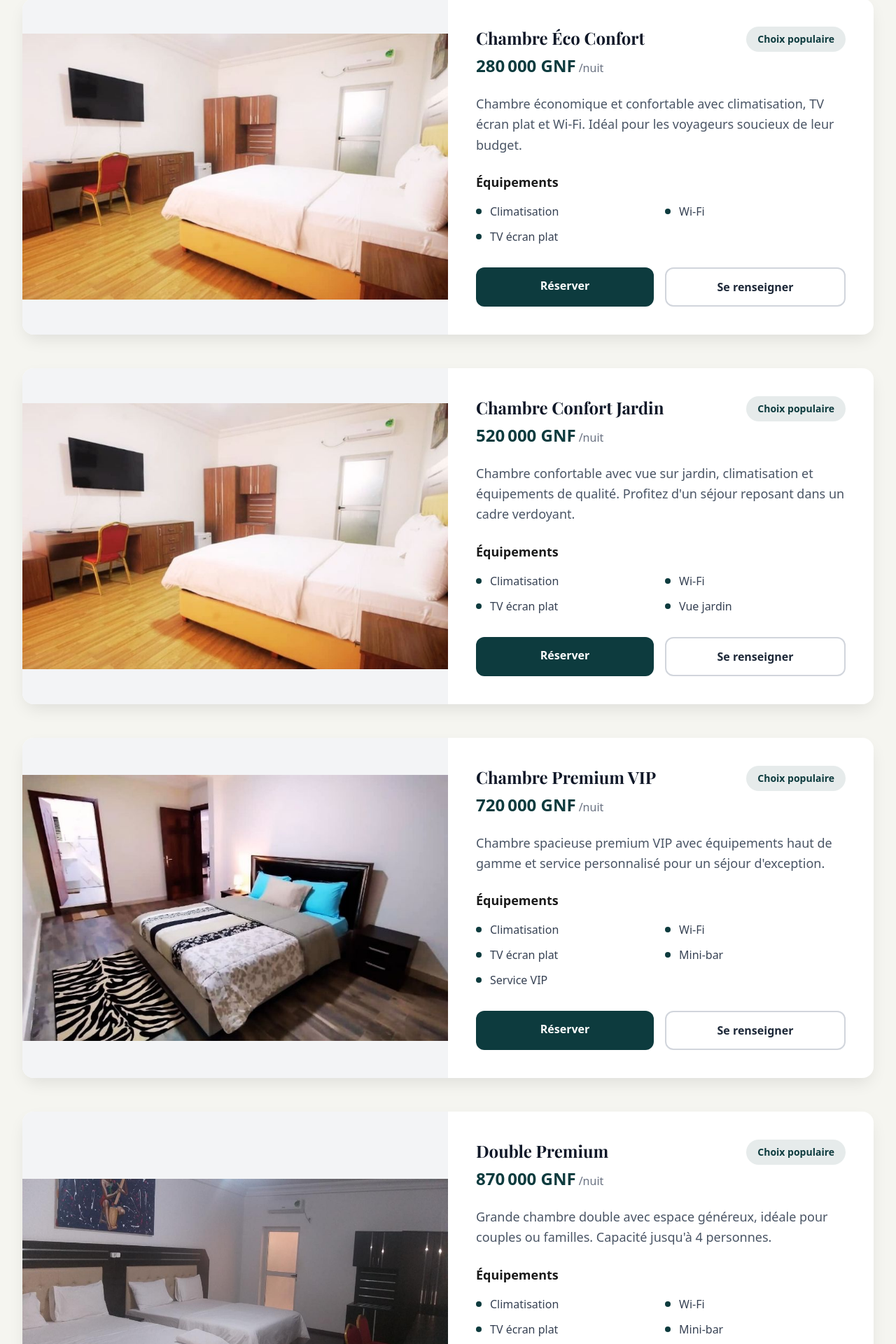
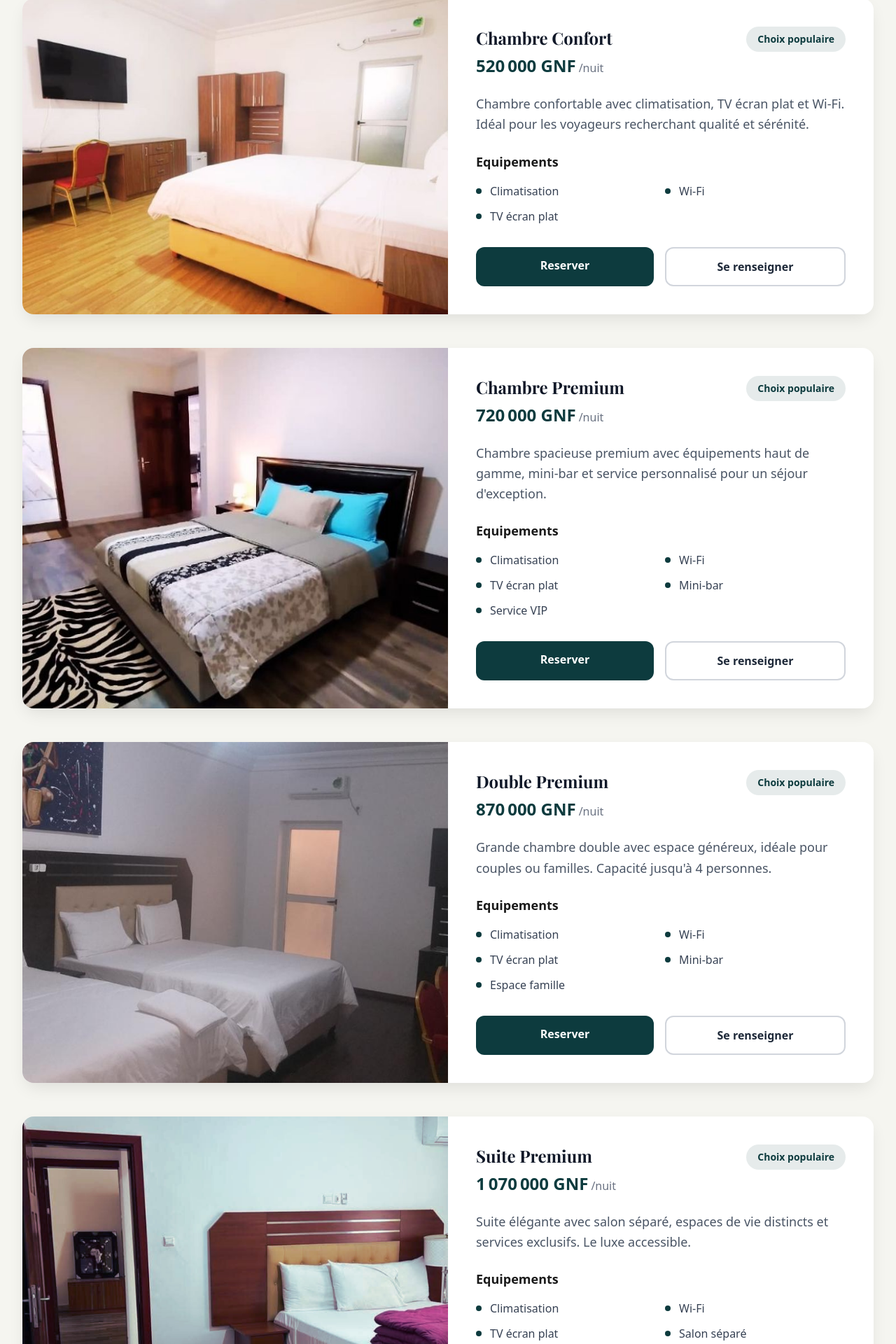
Before and after one commit to kabasidik-ai/djamiyah-group, a Next.js app: page /en/rooms in a window 1280 px wide. Shown: the part 639-2559 px from the top of the page at 70% size. Built offline with nearby package versions, Linux system fonts and the light colour scheme; a web font is replaced by a local one.

Commit message:
feat: standardize rooms - 5 standardized room types with slugs

```diff
--- a/src/app/[locale]/page.tsx
+++ b/src/app/[locale]/page.tsx
@@ -1,82 +1,53 @@
 import Link from 'next/link'
 import Image from 'next/image'
-import { restaurant, conferences, siteConfig } from '@/data/content'
+import { restaurant, conferences, siteConfig, rooms, roomImages } from '@/data/content'
 import { createServerClient } from '@/lib/supabase'
 import { Home as HomeIcon, UtensilsCrossed, BookOpen, ArrowRight } from 'lucide-react'
 import { VideoHero } from '@/components/VideoHero'
 
-const roomImages: Record<string, string> = {
-  'Chambre Éco Confort': '/images/maison-blanche/chambre-confort.jpg',
-  'Chambre Confort Jardin': '/images/maison-blanche/chambre-confort.jpg',
-  'Chambre Premium VIP': '/images/maison-blanche/chambre-premium.jpg',
-  'Double Premium': '/images/maison-blanche/double-premium.jpg',
-  'Grande Suite Prestige': '/images/maison-blanche/suite-prestige.jpg',
-}
-
 type HomeRoom = {
   id: string
+  slug: string
   name: string
   description: string
   price: number
   image: string
 }
 
-const canonicalHomeRooms = [
-  {
-    name: 'Chambre Éco Confort',
-    description: 'Chambre économique et confortable avec climatisation, TV écran plat et Wi-Fi.',
-    price: 280000,
-  },
-  {
-    name: 'Chambre Confort Jardin',
-    description:
-      'Chambre confortable avec vue sur jardin, climatisation et équipements de qualité.',
-    price: 520000,
-  },
-  {
-    name: 'Chambre Premium VIP',
-    description: 'Chambre spacieuse premium VIP avec équipements haut de gamme.',
-    price: 720000,
-  },
-  {
-    name: 'Double Premium',
-    description: 'Grande chambre double avec espace généreux, idéale pour couples ou familles.',
-    price: 870000,
-  },
-  {
-    name: 'Grande Suite Prestige',
-    description: 'Notre suite la plus luxueuse avec grands volumes et services exclusifs.',
-    price: 1620000,
-  },
-] as const
+// Canonical room names for homepage ordering
+const heroLayoutOrder = ['suite-prestige', 'chambre-premium', 'double-premium']
+const lowerLayoutOrder = ['chambre-confort', 'suite-premium']
 
 async function getRoomsForHomepage(): Promise<HomeRoom[]> {
-  const fallbackRooms: HomeRoom[] = canonicalHomeRooms.map((room) => ({
-    id: room.name,
+  // Fallback rooms from canonical data
+  const fallbackRooms: HomeRoom[] = rooms.map((room) => ({
+    id: room.slug,
+    slug: room.slug,
     name: room.name,
     description: room.description,
     price: room.price,
-    image: roomImages[room.name] || '/images/corporate/suite-premium.jpg',
+    image: roomImages[room.slug] || '/images/corporate/suite-premium.jpg',
   }))
 
   try {
     const supabase = await createServerClient()
     const { data, error } = await supabase
       .from('rooms')
-      .select('id, name, description, price_per_night, images, is_available')
+      .select('id, slug, name, description, price_per_night, images, is_available')
       .eq('is_available', true)
 
     if (error || !data?.length) return fallbackRooms
 
-    return canonicalHomeRooms.map((room) => {
-      const dbRoom = data.find((item) => item.name === room.name)
+    // Map database rooms to expected format
+    return rooms.map((room) => {
+      const dbRoom = data.find((item) => item.slug === room.slug || item.name === room.name)
       return {
-        id: dbRoom?.id ?? room.name,
-        name: room.name,
+        id: dbRoom?.id ?? room.slug,
+        slug: dbRoom?.slug ?? room.slug,
+        name: dbRoom?.name ?? room.name,
         description: dbRoom?.description || room.description,
         price: dbRoom?.price_per_night ?? room.price,
-        image:
-          dbRoom?.images?.[0] || roomImages[room.name] || '/images/corporate/suite-premium.jpg',
+        image: dbRoom?.images?.[0] || roomImages[room.slug] || '/images/corporate/suite-premium.jpg',
       }
     })
   } catch {
@@ -86,15 +57,13 @@ async function getRoomsForHomepage(): Promise<HomeRoom[]> {
 
 export default async function Home() {
   const homeRooms = await getRoomsForHomepage()
-  const heroLayoutOrder = ['Grande Suite Prestige', 'Chambre Premium VIP', 'Double Premium']
-  const lowerLayoutOrder = ['Chambre Éco Confort', 'Chambre Confort Jardin']
 
   const topRooms = heroLayoutOrder
-    .map((name) => homeRooms.find((room) => room.name === name))
+    .map((slug) => homeRooms.find((room) => room.slug === slug))
     .filter((room): room is HomeRoom => Boolean(room))
 
   const bottomRooms = lowerLayoutOrder
-    .map((name) => homeRooms.find((room) => room.name === name))
+    .map((slug) => homeRooms.find((room) => room.slug === slug))
     .filter((room): room is HomeRoom => Boolean(room))
 
   const renderRoomCard = (room: HomeRoom, className?: string) => {
@@ -140,17 +109,17 @@ export default async function Home() {
         'Orange Money, MTN Mobile Money, cartes bancaires via Chap Chap Pay, et paiement sur place.',
     },
     {
-      question: "L'hôtel dispose-t-il d'un parking ?",
+      question: "L'hotel dispose-t-il d'un parking ?",
       answer: 'Oui, parking sécurisé et surveillé 24h/24, gratuit pour nos clients.',
     },
     {
-      question: 'Proposez-vous des salles de conférence ?',
-      answer: 'Oui, 4 salles de 20 à 150 places pour vos séminaires et événements professionnels.',
+      question: 'Proposez-vous des salles de conference ?',
+      answer: 'Oui, 4 salles de 20 a 150 places pour vos seminars et evenements professionnels.',
     },
     {
-      question: "Comment accéder à l'hôtel depuis Conakry ?",
+      question: "Comment acceder a l'hotel depuis Conakry ?",
       answer:
-        "L'hôtel est à Coyah, environ 50 km de Conakry sur la Route Nationale. Transfert sur demande.",
+        "L'hotel est a Coyah, environ 50 km de Conakry sur la Route Nationale. Transfert sur demande.",
     },
   ]
 
@@ -169,7 +138,7 @@ export default async function Home() {
         <div className="container mx-auto px-4 sm:px-6 lg:px-8">
           <div className="max-w-3xl mx-auto text-center mb-16">
             <h2 className="text-3xl md:text-4xl font-serif font-bold text-gray-900 mb-4">
-              Bienvenue à {siteConfig.hotelName}
+              Bienvenue a {siteConfig.hotelName}
             </h2>
             <p className="text-lg text-gray-600">{siteConfig.description}</p>
             <div className="mt-6 text-gray-500">
@@ -207,7 +176,7 @@ export default async function Home() {
               </div>
               <h3 className="text-xl font-semibold mb-3">Restaurant gastronomique</h3>
               <p className="text-gray-600">
-                Cuisine raffinée mêlant saveurs internationales et locales.
+                Cuisine raffinee melant saveurs internationales et locales.
               </p>
               <div className="flex items-center gap-1.5 mt-5 text-sm font-medium text-[#F9A03F] opacity-0 group-hover:opacity-100 translate-x-[-8px] group-hover:translate-x-0 transition-all duration-400">
                 <span>Découvrir</span>
@@ -219,9 +188,9 @@ export default async function Home() {
               <div className="w-14 h-14 rounded-xl flex items-center justify-center mb-5 bg-[#F0F7F7] text-[#0D3B3E]">
                 <BookOpen className="w-7 h-7" />
               </div>
-              <h3 className="text-xl font-semibold mb-3">Espaces événementiels</h3>
+              <h3 className="text-xl font-semibold mb-3">Espaces evenementiels</h3>
               <p className="text-gray-600">
-                Installations modernes pour conférences, mariages et événements.
+                Installations modernes pour conferences, mariages et evenements.
               </p>
               <div className="flex items-center gap-1.5 mt-5 text-sm font-medium text-[#F9A03F] opacity-0 group-hover:opacity-100 translate-x-[-8px] group-hover:translate-x-0 transition-all duration-400">
                 <span>Découvrir</span>
@@ -240,7 +209,7 @@ export default async function Home() {
               <div className="flex items-center gap-3 mb-3">
                 <div className="w-10 h-0.5 bg-[#F9A03F]"></div>
                 <span className="text-xs tracking-[3px] uppercase text-[#F9A03F] font-semibold">
-                  Hébergements
+                  Hebergements
                 </span>
               </div>
               <h2 className="font-serif text-3xl md:text-4xl font-semibold text-[#0D3B3E]">
@@ -289,20 +258,20 @@ export default async function Home() {
                 href="/restaurant"
                 className="inline-flex items-center bg-[#0D3B3E] text-white hover:bg-[#164B4F] px-6 py-3 rounded-lg font-semibold transition-colors"
               >
-                Découvrir notre carte
+                Decouvrir notre carte
               </Link>
             </div>
             <div className="relative rounded-2xl overflow-hidden shadow-xl h-[400px]">
               <Image
                 src="/images/corporate/gastronimque-accueil.webp"
-                alt="Restaurant gastronomique - Terrasse sur la rivière"
+                alt="Restaurant gastronomique - Terrasse sur la riviere"
                 fill
                 sizes="(max-width: 1024px) 100vw, 50vw"
                 className="object-cover"
               />
               <div className="absolute bottom-0 left-0 right-0 p-6 bg-gradient-to-t from-black/60 to-transparent">
                 <p className="text-white font-serif text-lg italic">
-                  Terrasse avec vue sur la rivière
+                  Terrasse avec vue sur la riviere
                 </p>
               </div>
             </div>
@@ -346,7 +315,7 @@ export default async function Home() {
               href="/conferences"
               className="inline-flex items-center bg-secondary hover:bg-blue-900 text-white px-8 py-4 rounded-full font-semibold transition-colors"
             >
-              Organisez votre événement
+              Organisez votre evenement
             </Link>
           </div>
         </div>
@@ -357,7 +326,7 @@ export default async function Home() {
         <div className="container mx-auto px-4 sm:px-6 lg:px-8">
           <div className="max-w-4xl mx-auto">
             <h2 className="text-3xl md:text-4xl font-serif font-bold text-gray-900 text-center mb-10">
-              Questions fréquentes
+              Questions frequentes
             </h2>
 
             <div className="space-y-4">
@@ -372,7 +341,7 @@ export default async function Home() {
                     </span>
                     <span className="text-2xl text-primary leading-none group-open:hidden">+</span>
                     <span className="text-2xl text-primary leading-none hidden group-open:inline">
-                      −
+                      -
                     </span>
                   </summary>
                   <div className="px-6 pb-5 text-gray-600 leading-relaxed border-t border-gray-100">
--- a/src/app/[locale]/rooms/page.tsx
+++ b/src/app/[locale]/rooms/page.tsx
@@ -1,15 +1,7 @@
 import Link from 'next/link'
 import Image from 'next/image'
 import { Wifi, Waves, Car, Thermometer, Tv, Utensils } from 'lucide-react'
-import { rooms } from '@/data/content'
-
-const roomImages: Record<string, string> = {
-  'Chambre Éco Confort': '/images/maison-blanche/chambre-confort.jpg',
-  'Chambre Confort Jardin': '/images/maison-blanche/chambre-confort.jpg',
-  'Chambre Premium VIP': '/images/maison-blanche/chambre-premium.jpg',
-  'Double Premium': '/images/maison-blanche/double-premium.jpg',
-  'Grande Suite Prestige': '/images/maison-blanche/suite-prestige.jpg',
-}
+import { rooms, roomImages } from '@/data/content'
 
 export default function RoomsPage() {
   return (
@@ -22,7 +14,7 @@ export default function RoomsPage() {
             Nos chambres et suites
           </h1>
           <p className="text-xl text-gray-200 max-w-2xl mx-auto">
-            Découvrez le luxe et le confort de nos hébergements
+            Decouvrez le luxe et le confort de nos hebergements
           </p>
         </div>
       </section>
@@ -32,29 +24,31 @@ export default function RoomsPage() {
         <div className="container mx-auto px-4 sm:px-6 lg:px-8">
           <div className="text-center mb-16">
             <h2 className="text-3xl md:text-4xl font-serif font-bold text-gray-900 mb-4">
-              Nos Hébergements
+              Nos Hebergements
             </h2>
             <p className="text-lg text-gray-600 max-w-3xl mx-auto">
-              Choisissez parmi notre sélection de chambres luxueuses.
+              Choisissez parmi notre selection de chambres luxueuses.
             </p>
           </div>
 
           <div className="space-y-12">
             {rooms.map((room) => {
               const formattedPrice = room.price.toLocaleString('fr-FR')
+              const imagePath = roomImages[room.slug] || '/images/corporate/suite-premium.jpg'
+
               return (
                 <div
-                  key={room.id}
-                  id={`room-${room.id}`}
+                  key={room.slug}
+                  id={`room-${room.slug}`}
                   className="bg-white rounded-2xl overflow-hidden shadow-lg hover:shadow-xl transition-all duration-300"
                 >
                   <div className="grid grid-cols-1 lg:grid-cols-2 gap-0">
                     <div className="relative h-80 lg:h-auto min-h-[20rem] bg-gray-100">
                       <Image
-                        src={roomImages[room.name]}
+                        src={imagePath}
                         alt={room.imageAlt}
                         fill
-                        className="object-contain"
+                        className="object-cover"
                         quality={85}
                         sizes="(max-width: 1024px) 100vw, 50vw"
                       />
@@ -83,7 +77,7 @@ export default function RoomsPage() {
 
                       {/* Features */}
                       <div className="mb-8">
-                        <h4 className="text-lg font-semibold mb-4">Équipements</h4>
+                        <h4 className="text-lg font-semibold mb-4">Equipements</h4>
                         <div className="grid grid-cols-1 sm:grid-cols-2 gap-3">
                           {room.features.map((feature, idx) => (
                             <div key={idx} className="flex items-center text-gray-700">
@@ -100,7 +94,7 @@ export default function RoomsPage() {
                           href="/reservation"
                           className="flex-1 bg-primary hover:bg-amber-600 text-white text-center py-3.5 rounded-lg font-semibold transition-colors hover:shadow-lg"
                         >
-                          Réserver
+                          Reserver
                         </Link>
                         <Link
                           href="#room-inquiry"
@@ -119,19 +113,19 @@ export default function RoomsPage() {
           {/* Amenities Section */}
           <div className="mt-20 bg-gray-50 rounded-2xl p-8 md:p-12">
             <h2 className="text-3xl font-serif font-bold text-center mb-12">
-              Services de l&apos;hôtel
+              Services de l'hotel
             </h2>
             <div className="grid grid-cols-1 sm:grid-cols-2 lg:grid-cols-3 gap-6">
               {[
                 { icon: Wifi, title: 'Wi-Fi', desc: 'Connexion internet' },
                 { icon: Waves, title: 'Piscine', desc: 'Piscine sur place' },
-                { icon: Car, title: 'Parking', desc: 'Parking sécurisé' },
+                { icon: Car, title: 'Parking', desc: 'Parking securise' },
                 {
                   icon: Thermometer,
                   title: 'Climatisation',
                   desc: 'Confort dans toutes les chambres',
                 },
-                { icon: Tv, title: 'TV écran plat', desc: 'Télévision moderne' },
+                { icon: Tv, title: 'TV ecran plat', desc: 'Television moderne' },
                 { icon: Utensils, title: 'Restaurant', desc: 'Cuisine sur place' },
               ].map((amenity, idx) => (
                 <div
@@ -156,8 +150,8 @@ export default function RoomsPage() {
                   Des questions sur nos chambres ?
                 </h2>
                 <p className="text-gray-200 text-center mb-8">
-                  Notre équipe est à votre écoute pour vous aider à choisir l&apos;hébergement
-                  idéal.
+                  Notre equipe est a votre ecoute pour vous aider a choisir l'hebergement
+                  ideal.
                 </p>
 
                 <form className="space-y-6">
@@ -185,7 +179,7 @@ export default function RoomsPage() {
                     <textarea
                       rows={4}
                       className="w-full px-4 py-3 rounded-lg bg-white/10 border border-white/30 text-white placeholder-gray-300 focus:outline-none focus:ring-2 focus:ring-white"
-                      placeholder="Parlez-nous de vos besoins en hébergement..."
+                      placeholder="Parlez-nous de vos besoins en hebergement..."
                     />
                   </div>
 
@@ -208,7 +202,7 @@ export default function RoomsPage() {
               href="/"
               className="inline-flex items-center text-primary hover:text-amber-600 font-semibold text-lg"
             >
-              ← Retour à l&apos;accueil
+              ← Retour a l'accueil
             </Link>
           </div>
         </div>
--- a/src/data/content.ts
+++ b/src/data/content.ts
@@ -34,41 +34,45 @@ export const heroContent = {
   secondaryButton: 'Découvrir les chambres',
 }
 
-// ─── Chambres avec unités ────────────────────────────────────────────────────────
+// ─── Chambres standardisées ─────────────────────────────────────────────────────
 
-export const rooms = [
+export type Room = {
+  id: number
+  slug: string
+  name: string
+  description: string
+  price: number
+  totalUnits: number
+  features: string[]
+  imageAlt: string
+}
+
+export const rooms: Room[] = [
   {
     id: 1,
-    name: 'Chambre Éco Confort',
+    slug: 'chambre-confort',
+    name: 'Chambre Confort',
     description:
-      'Chambre économique et confortable avec climatisation, TV écran plat et Wi-Fi. Idéal pour les voyageurs soucieux de leur budget.',
-    price: 280000,
+      'Chambre confortable avec climatisation, TV écran plat et Wi-Fi. Idéal pour les voyageurs recherchant qualité et sérénité.',
+    price: 520000,
     totalUnits: 8,
     features: ['Climatisation', 'Wi-Fi', 'TV écran plat'],
-    imageAlt: 'Chambre Éco Confort - Hôtel Maison Blanche',
+    imageAlt: 'Chambre Confort - Hôtel Maison Blanche',
   },
   {
     id: 2,
-    name: 'Chambre Confort Jardin',
+    slug: 'chambre-premium',
+    name: 'Chambre Premium',
     description:
-      "Chambre confortable avec vue sur jardin, climatisation et équipements de qualité. Profitez d'un séjour reposant dans un cadre verdoyant.",
-    price: 520000,
-    totalUnits: 8,
-    features: ['Climatisation', 'Wi-Fi', 'TV écran plat', 'Vue jardin'],
-    imageAlt: 'Chambre Confort Jardin - Hôtel Maison Blanche',
+      "Chambre spacieuse premium avec équipements haut de gamme, mini-bar et service personnalisé pour un séjour d'exception.",
+    price: 720000,
+    totalUnits: 5,
+    features: ['Climatisation', 'Wi-Fi', 'TV écran plat', 'Mini-bar', 'Service VIP'],
+    imageAlt: 'Chambre Premium - Hôtel Maison Blanche',
   },
   {
     id: 3,
-    name: 'Chambre Premium VIP',
-    description:
-      "Chambre spacieuse premium VIP avec équipements haut de gamme et service personnalisé pour un séjour d'exception.",
-    price: 720000,
-    totalUnits: 5,
-    features: ['Climatisation', 'Wi-Fi', 'TV écran plat', 'Mini-bar', 'Service VIP'],
-    imageAlt: 'Chambre Premium VIP - Hôtel Maison Blanche',
-  },
-  {
-    id: 4,
+    slug: 'double-premium',
     name: 'Double Premium',
     description:
       "Grande chambre double avec espace généreux, idéale pour couples ou familles. Capacité jusqu'à 4 personnes.",
@@ -78,23 +82,37 @@ export const rooms = [
     imageAlt: 'Double Premium - Hôtel Maison Blanche',
   },
   {
+    id: 4,
+    slug: 'suite-premium',
+    name: 'Suite Premium',
+    description:
+      "Suite élégante avec salon séparé, espaces de vie distincts et services exclusifs. Le luxe accessible.",
+    price: 1070000,
+    totalUnits: 3,
+    features: ['Climatisation', 'Wi-Fi', 'TV écran plat', 'Salon séparé', 'Mini-bar', 'Service concierge'],
+    imageAlt: 'Suite Premium - Hôtel Maison Blanche',
+  },
+  {
     id: 5,
-    name: 'Grande Suite Prestige',
+    slug: 'suite-prestige',
+    name: 'Suite Prestige',
     description:
-      "Notre suite la plus luxueuse avec grands volumes, salon séparé et services exclusifs. L'expérience ultime du luxe.",
+      "Notre suite la plus luxueuse avec grands volumes, jacuzzi et services sur mesure. L'expérience ultime du luxe absolu.",
     price: 1620000,
-    totalUnits: 3,
-    features: [
-      'Climatisation',
-      'Wi-Fi',
-      'TV écran plat',
-      'Salon séparé',
-      'Service concierge',
-      'Jacuzzi',
-    ],
-    imageAlt: 'Grande Suite Prestige - Hôtel Maison Blanche',
+    totalUnits: 2,
+    features: ['Climatisation', 'Wi-Fi', 'TV écran plat', 'Salon séparé', 'Jacuzzi', 'Service concierge 24h/24', 'Terrasse privée'],
+    imageAlt: 'Suite Prestige - Hôtel Maison Blanche',
   },
 ]
+
+// Mapping slug -> image path (source of truth for images)
+export const roomImages: Record<string, string> = {
+  'chambre-confort': '/images/maison-blanche/chambre-confort.jpg',
+  'chambre-premium': '/images/maison-blanche/chambre-premium.jpg',
+  'double-premium': '/images/maison-blanche/double-premium.jpg',
+  'suite-premium': '/images/maison-blanche/suite-premium.jpg',
+  'suite-prestige': '/images/maison-blanche/suite-prestige.jpg',
+}
 
 // ─── Restaurant ────────────────────────────────────────────────────────────────
 
--- a/src/types/database.ts
+++ b/src/types/database.ts
@@ -183,6 +183,8 @@ export type Database = {
           is_available: boolean
           name: string
           price_per_night: number
+          slug: string
+          total_units: number
           type: Database["public"]["Enums"]["room_type_enum"]
           updated_at: string
         }
@@ -196,6 +198,8 @@ export type Database = {
           is_available?: boolean
           name: string
           price_per_night: number
+          slug: string
+          total_units?: number
           type: Database["public"]["Enums"]["room_type_enum"]
           updated_at?: string
         }
@@ -209,6 +213,8 @@ export type Database = {
           is_available?: boolean
           name?: string
           price_per_night?: number
+          slug?: string
+          total_units?: number
           type?: Database["public"]["Enums"]["room_type_enum"]
           updated_at?: string
         }
```
Also changed, not shown: 1 other file (tests, documents, lock files or other folders).
